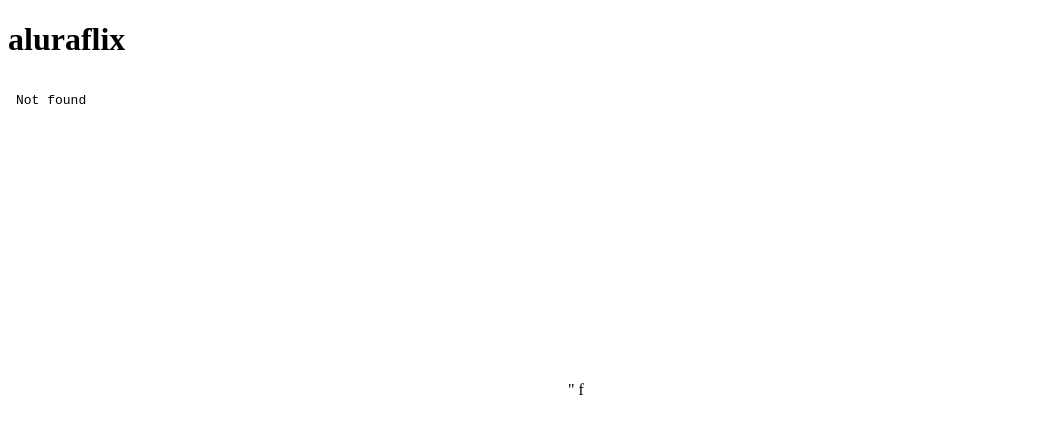
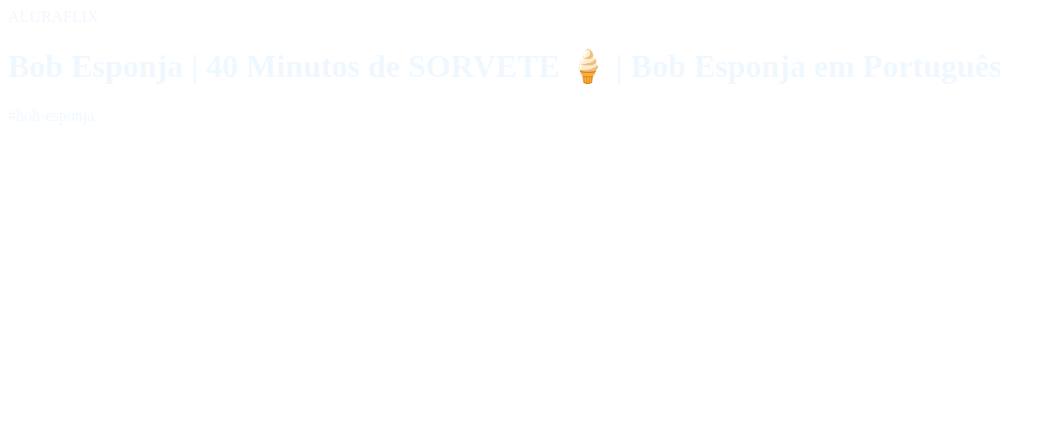
Before and after one commit to Rj-luana09/aluraflix, a plain HTML site: page index.html in a window 1280 px wide. Shown: the whole page, without its empty margins (0-1054 px from the left). Drawn offline with Linux system fonts and the light colour scheme.

Commit message:
INCORPORAR

```diff
--- a/index.html
+++ b/index.html
@@ -1,11 +1,25 @@
 <!DOCTYPE html>
-<html lang="en">
+<html lang="pt-br,">
+
 <head>
     <meta charset="UTF-8">
     <meta name="viewport" content="width=device-width, initial-scale=1.0">
-    <title>Document</title>
+    <link rel="stylesheet" href="style.css">
+    <title>ALURAFLIX</title>
 </head>
-    <header></header>
-    <h1>aluraflix</h1>
-    <p></p>
-<iframe src="<iframe width="560" height="315" src="https://www.youtube.com/embed/NB11TPkuFus?si=4R6hAOiCdB3dFoju" title="YouTube video player" frameborder="0" allow="accelerometer; autoplay; clipboard-write; encrypted-media; gyroscope; picture-in-picture; web-share" referrerpolicy="strict-origin-when-cross-origin" allowfullscreen></iframe>" f
+
+<body>
+    <header>ALURAFLIX</header>
+    <H1>Bob Esponja | 40 Minutos de SORVETE 🍦 | Bob Esponja em Português</H1>
+    <P>#bob-esponja</P>
+    <div>
+        <iframe src="" frameborder="0"><iframe width="560" height="315"
+                src="https://www.youtube.com/embed/NB11TPkuFus?si=9O-2Z6ohTLIzJlFf" title="YouTube video player"
+                frameborder="0"
+                allow="accelerometer; autoplay; clipboard-write; encrypted-media; gyroscope; picture-in-picture; web-share"
+                referrerpolicy="strict-origin-when-cross-origin" allowfullscreen></iframe></iframe>
+    </div>
+
+    <body>
+
+</html>
--- /dev/null
+++ b/style.css
@@ -0,0 +1,3 @@
+body{
+  color:aliceblue
+}
```
